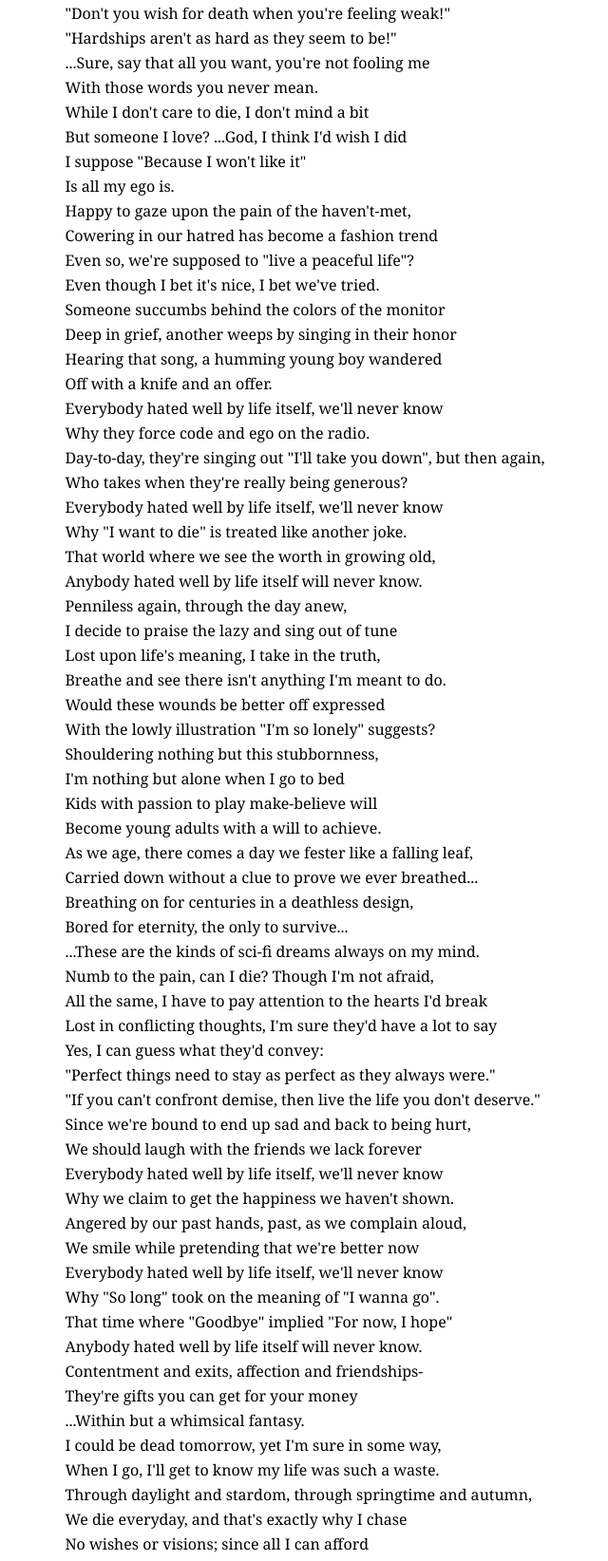
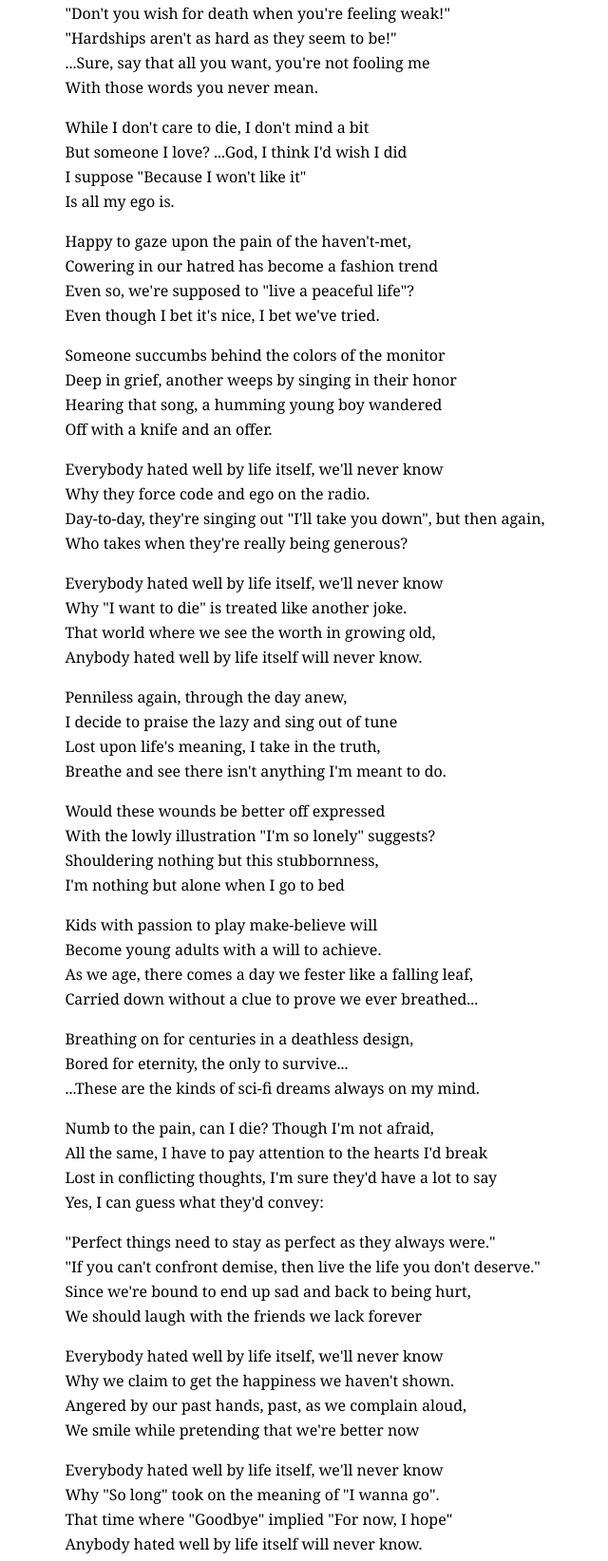
Before and after one commit to sulphemi/veryCoolWebDevRepo, a plain HTML site: page index.html in a window 1280 px wide. Shown: the part 69-1713 px from the top of the page at 95% size, without its empty margins (66-706 px from the left). Drawn offline with Linux system fonts and the light colour scheme.

Commit message:
separate stanzas

```diff
--- a/index.html
+++ b/index.html
@@ -10,15 +10,21 @@
         <h1>Inochi ni Kirawareteiru</h1>
     </header>
     <main>
+        <div class="stanza">
             <p>"Don't you wish for death when you're feeling weak!"</p>
             <p>"Hardships aren't as hard as they seem to be!"</p>
             <p>...Sure, say that all you want, you're not fooling me</p>
             <p>With those words you never mean.</p>
+        </div>
+
+        <div class="stanza">
             <p>While I don't care to die, I don't mind a bit</p>
             <p>But someone I love? ...God, I think I'd wish I did</p>
             <p>I suppose "Because I won't like it"</p>
             <p>Is all my ego is.</p>
+        </div>
 
+        <div class="stanza">
             <div class="annotated">
                 <div class="annot-passage">
                     <p><span class="annotated-highlight">Happy to gaze upon the pain of the haven't-met,</span></p>
@@ -28,73 +34,121 @@
                     <p>We don't mind it at all when we see other people's struggles on the internet</p>
                 </div>
             </div>
-
             <p>Even so, we're supposed to "live a peaceful life"?</p>
             <p>Even though I bet it's nice, I bet we've tried.</p>
+        </div>
+
+        <div class="stanza">
             <p>Someone succumbs behind the colors of the monitor</p>
             <p>Deep in grief, another weeps by singing in their honor</p>
             <p>Hearing that song, a humming young boy wandered</p>
             <p>Off with a knife and an offer.</p>
+        </div>
+
+        <div class="stanza">
             <p>Everybody hated well by life itself, we'll never know</p>
             <p>Why they force code and ego on the radio.</p>
             <p>Day-to-day, they're singing out "I'll take you down", but then again,</p>
             <p>Who takes when they're really being generous?</p>
+        </div>
+
+        <div class="stanza">
             <p>Everybody hated well by life itself, we'll never know</p>
             <p>Why "I want to die" is treated like another joke.</p>
             <p>That world where we see the worth in growing old,</p>
             <p>Anybody hated well by life itself will never know.</p>
+        </div>
+
+        <div class="stanza">
             <p>Penniless again, through the day anew,</p>
             <p>I decide to praise the lazy and sing out of tune</p>
             <p>Lost upon life's meaning, I take in the truth,</p>
             <p>Breathe and see there isn't anything I'm meant to do.</p>
+        </div>
+
+        <div class="stanza">
             <p>Would these wounds be better off expressed</p>
             <p>With the lowly illustration "I'm so lonely" suggests?</p>
             <p>Shouldering nothing but this stubbornness,</p>
             <p>I'm nothing but alone when I go to bed</p>
+        </div>
+
+        <div class="stanza">
             <p>Kids with passion to play make-believe will</p>
             <p>Become young adults with a will to achieve.</p>
             <p>As we age, there comes a day we fester like a falling leaf,</p>
             <p>Carried down without a clue to prove we ever breathed...</p>
+        </div>
+
+        <div class="stanza">
             <p>Breathing on for centuries in a deathless design,</p>
             <p>Bored for eternity, the only to survive...</p>
             <p>...These are the kinds of sci-fi dreams always on my mind.</p>
+        </div>
+
+        <div class="stanza">
             <p>Numb to the pain, can I die? Though I'm not afraid,</p>
             <p>All the same, I have to pay attention to the hearts I'd break</p>
             <p>Lost in conflicting thoughts, I'm sure they'd have a lot to say</p>
             <p>Yes, I can guess what they'd convey:</p>
+        </div>
+
+        <div class="stanza">
             <p>"Perfect things need to stay as perfect as they always were."</p>
             <p>"If you can't confront demise, then live the life you don't deserve."</p>
             <p>Since we're bound to end up sad and back to being hurt,</p>
             <p>We should laugh with the friends we lack forever</p>
+        </div>
+
+        <div class="stanza">
             <p>Everybody hated well by life itself, we'll never know</p>
             <p>Why we claim to get the happiness we haven't shown.</p>
             <p>Angered by our past hands, past, as we complain aloud,</p>
             <p>We smile while pretending that we're better now</p>
+        </div>
+
+        <div class="stanza">
             <p>Everybody hated well by life itself, we'll never know</p>
             <p>Why "So long" took on the meaning of "I wanna go".</p>
             <p>That time where "Goodbye" implied "For now, I hope"</p>
             <p>Anybody hated well by life itself will never know.</p>
+        </div>
+
+        <div class="stanza">
             <p>Contentment and exits, affection and friendships-</p>
             <p>They're gifts you can get for your money</p>
             <p>...Within but a whimsical fantasy.</p>
+        </div>
+
+        <div class="stanza">
             <p>I could be dead tomorrow, yet I'm sure in some way,</p>
             <p>When I go, I'll get to know my life was such a waste.</p>
             <p>Through daylight and stardom, through springtime and autumn,</p>
             <p>We die everyday, and that's exactly why I chase</p>
+        </div>
+
+        <div class="stanza">
             <p>No wishes or visions; since all I can afford</p>
             <p>Is protecting your life, I ask for that and nothing more.</p>
             <p>Of course... That's surely</p>
             <p>All I'll ever need to sing for.</p>
+        </div>
+
+        <div class="stanza">
             <p>Hated well by life itself, we'll never know</p>
             <p>What makes the meaning matter when we die alone.</p>
             <p>It'll taint you, it'll taint two,</p>
             <p>Soon enough, the rest of us will sink like a leaf into</p>
+        </div>
+
+        <div class="stanza">
             <p>Anywhere we know it's not for naught, 'cause we don't stop</p>
             <p>Going out and off, always giving everything we got</p>
             <p>To killing, to kicking, to grinning, to gritting,</p>
             <p>Living, Living,</p>
             <p>Living, Living,</p>
             <p>Living on.</p>
+        </div>
     </main>
 </body>
 </html>
--- a/style.css
+++ b/style.css
@@ -13,10 +13,14 @@ main {
 }
 
 p {
-    display: inline;
+    display: block;
     margin: 0;
     padding: 0;
     margin-bottom: 0.25rem;
+}
+
+div.stanza {
+    margin-bottom: 1rem;
 }
 
 div.annotated {
```
Lines whose indentation alone changed are shown as unchanged.
